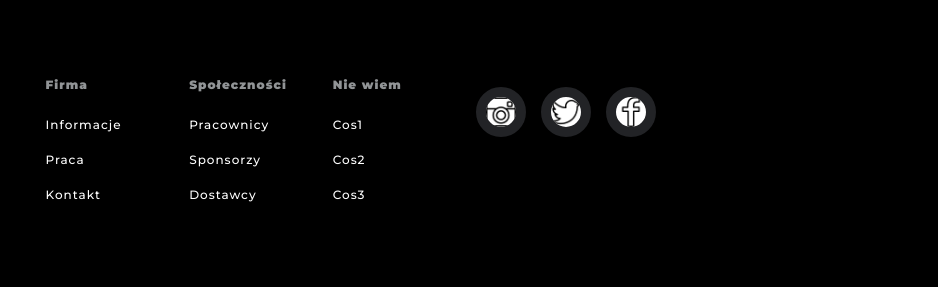
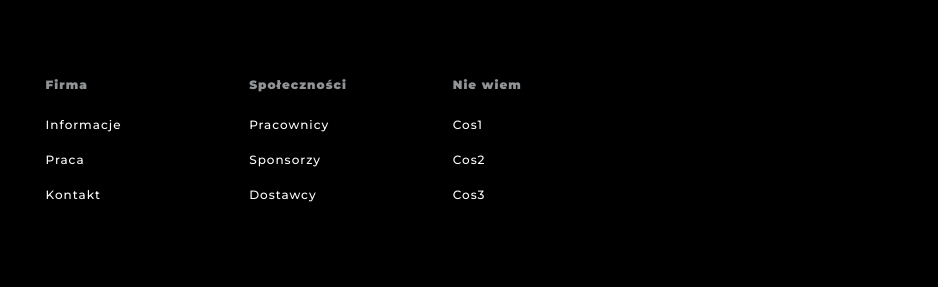
Before and after one commit to RXBVK/Schronisko, a plain HTML site: page index.html in a window 1280 px wide. Shown: the part 1333-1620 px from the top of the page, 342-1280 px from the left. Drawn offline with Linux system fonts and the light colour scheme.

Commit message:
Update index.html

```diff
--- a/index.html
+++ b/index.html
@@ -80,11 +80,6 @@
                     <a href="cos2.html">Cos2</a>
                     <a href="cos3.html">Cos3</a>
                 </div>
-                <div class="footer-links-content-social">
-                    <a href="instagram.com"><img src="Images/001-instagram-social-outlined-logo.png"></a>
-                    <a href="twitter.com"><img src="Images/002-twitter-social-outlined-logo.png"></a>
-                    <a href="facebook.com"><img src="Images/003-facebook-logo-outline.png"></a>
-                </div>
             </div>
         </div>
         <div class="footer-sponsors">
```
